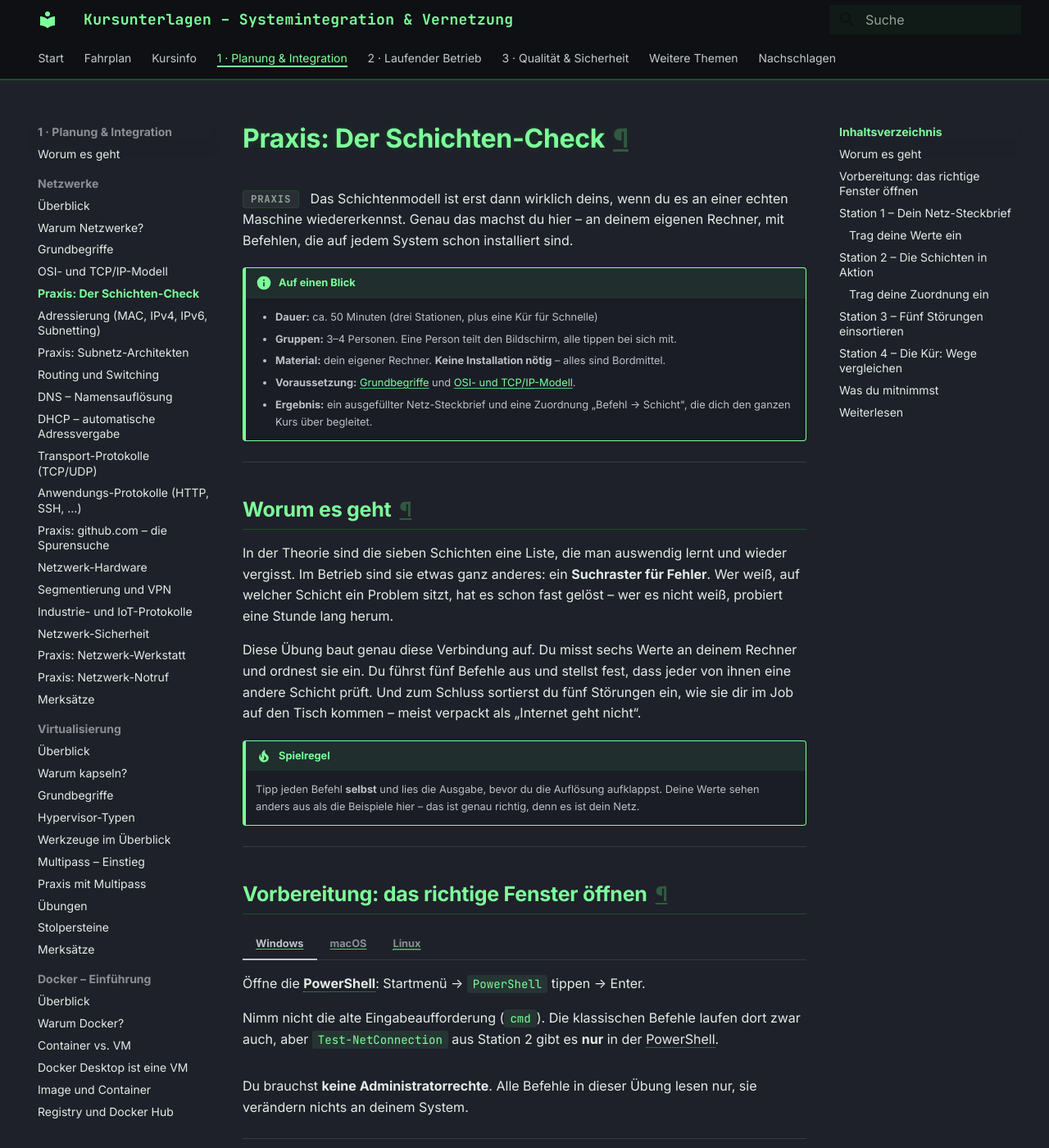
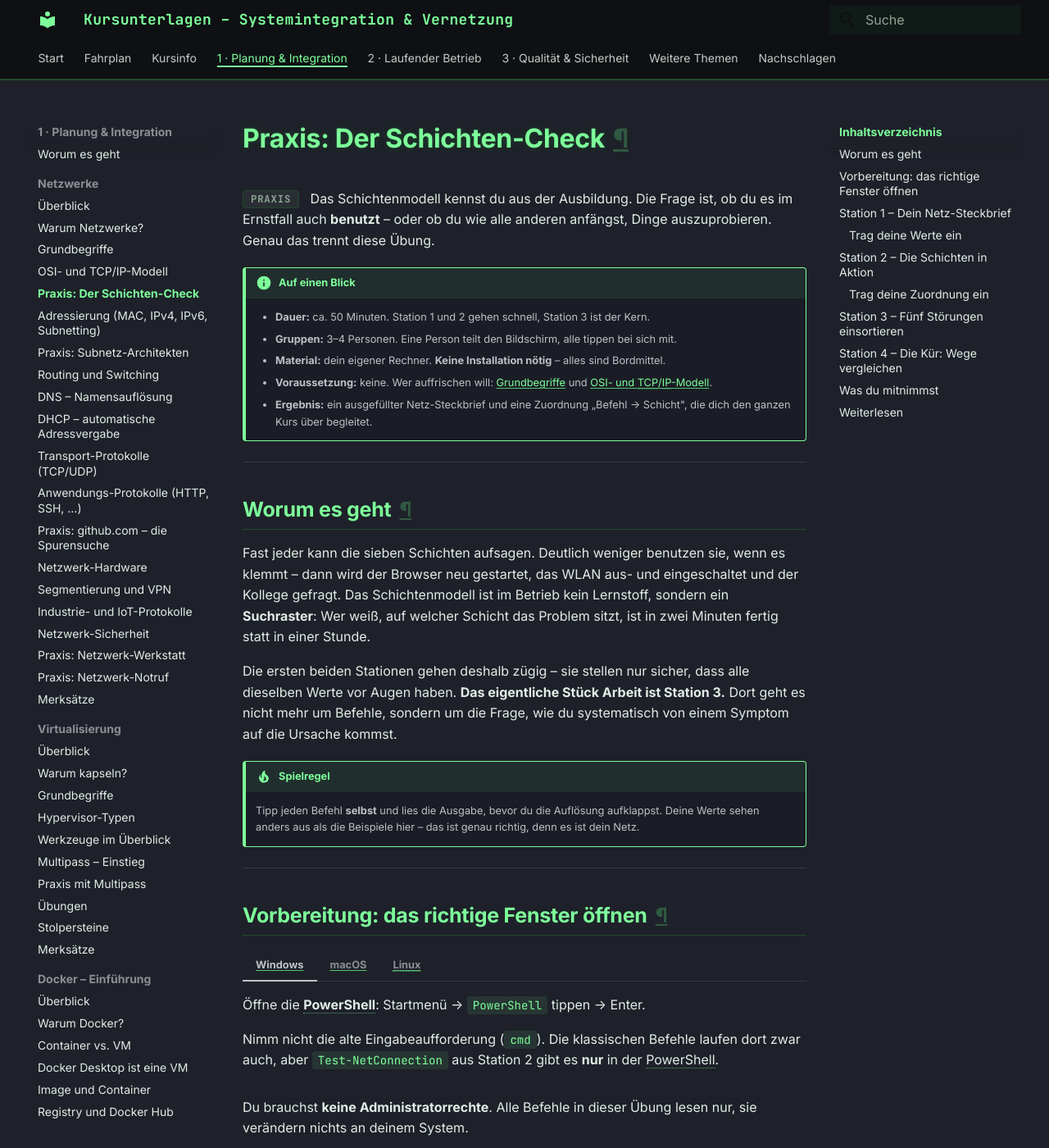
Before and after one commit to JacobMenge/kurs-unterlagen, an MkDocs documentation site: the page built from docs/netzwerke/praxis-schichten-check.md, in a window 1280 px wide and 1400 px high. Shown: the whole window at 82% size. Built offline with MkDocs 1.6.1 and Material for MkDocs 9.7.7, drawn with Linux system fonts in a browser that asks for light colours; some of the changed text lies outside the part shown.

Commit message:
netzwerke: abend 1 auf zielgruppe fachinformatiker angehoben - einfuehrungsfolien raus, abgrenzung ausbildung/fortbildung rein

````diff
--- a/docs/netzwerke/praxis-schichten-check.md
+++ b/docs/netzwerke/praxis-schichten-check.md
@@ -5,22 +5,22 @@
 
 # Praxis: Der Schichten-Check
 
-<span class='badge badge-praxis'>Praxis</span> &nbsp; Das Schichtenmodell ist erst dann wirklich deins, wenn du es an einer echten Maschine wiedererkennst. Genau das machst du hier – an deinem eigenen Rechner, mit Befehlen, die auf jedem System schon installiert sind.
+<span class='badge badge-praxis'>Praxis</span> &nbsp; Das Schichtenmodell kennst du aus der Ausbildung. Die Frage ist, ob du es im Ernstfall auch **benutzt** – oder ob du wie alle anderen anfängst, Dinge auszuprobieren. Genau das trennt diese Übung.
 
 !!! info "Auf einen Blick"
-    - **Dauer:** ca. 50 Minuten (drei Stationen, plus eine Kür für Schnelle)
+    - **Dauer:** ca. 50 Minuten. Station 1 und 2 gehen schnell, Station 3 ist der Kern.
     - **Gruppen:** 3–4 Personen. Eine Person teilt den Bildschirm, alle tippen bei sich mit.
     - **Material:** dein eigener Rechner. **Keine Installation nötig** – alles sind Bordmittel.
-    - **Voraussetzung:** [Grundbegriffe](grundbegriffe.md) und [OSI- und TCP/IP-Modell](osi-und-tcp-ip-modell.md).
+    - **Voraussetzung:** keine. Wer auffrischen will: [Grundbegriffe](grundbegriffe.md) und [OSI- und TCP/IP-Modell](osi-und-tcp-ip-modell.md).
     - **Ergebnis:** ein ausgefüllter Netz-Steckbrief und eine Zuordnung „Befehl → Schicht", die dich den ganzen Kurs über begleitet.
 
 ---
 
 ## Worum es geht
 
-In der Theorie sind die sieben Schichten eine Liste, die man auswendig lernt und wieder vergisst. Im Betrieb sind sie etwas ganz anderes: ein **Suchraster für Fehler**. Wer weiß, auf welcher Schicht ein Problem sitzt, hat es schon fast gelöst – wer es nicht weiß, probiert eine Stunde lang herum.
+Fast jeder kann die sieben Schichten aufsagen. Deutlich weniger benutzen sie, wenn es klemmt – dann wird der Browser neu gestartet, das WLAN aus- und eingeschaltet und der Kollege gefragt. Das Schichtenmodell ist im Betrieb kein Lernstoff, sondern ein **Suchraster**: Wer weiß, auf welcher Schicht das Problem sitzt, ist in zwei Minuten fertig statt in einer Stunde.
 
-Diese Übung baut genau diese Verbindung auf. Du misst sechs Werte an deinem Rechner und ordnest sie ein. Du führst fünf Befehle aus und stellst fest, dass jeder von ihnen eine andere Schicht prüft. Und zum Schluss sortierst du fünf Störungen ein, wie sie dir im Job auf den Tisch kommen – meist verpackt als „Internet geht nicht“.
+Die ersten beiden Stationen gehen deshalb zügig – sie stellen nur sicher, dass alle dieselben Werte vor Augen haben. **Das eigentliche Stück Arbeit ist Station 3.** Dort geht es nicht mehr um Befehle, sondern um die Frage, wie du systematisch von einem Symptom auf die Ursache kommst.
 
 !!! tip "Spielregel"
     Tipp jeden Befehl **selbst** und lies die Ausgabe, bevor du die Auflösung aufklappst. Deine Werte sehen anders aus als die Beispiele hier – das ist genau richtig, denn es ist dein Netz.
@@ -46,7 +46,7 @@
 
 ## Station 1 – Dein Netz-Steckbrief
 
-**Ziel:** sechs Werte über deinen Rechner finden – und jeden einer Schicht zuordnen.
+**Zügig, etwa 8 Minuten.** Die Befehle kennst du. Es geht nicht ums Finden, sondern um die rechte Spalte der Tabelle: **Welcher Wert gehört zu welcher Schicht?** Dort geht es erfahrungsgemäß auseinander.
 
 === "Windows"
     ```powershell
@@ -115,7 +115,7 @@
 
 ## Station 2 – Die Schichten in Aktion
 
-**Ziel:** Fünf Befehle ausführen und zu jedem notieren, **welche Schicht er prüft** und **woran du das in der Ausgabe siehst**.
+**Etwa 12 Minuten.** Auch diese Befehle sind dir vertraut. Die Frage ist eine andere: **Was genau beweist ein erfolgreicher Befehl – und was beweist er ausdrücklich nicht?**
 
 === "Windows"
     ```powershell
@@ -168,7 +168,9 @@
 
 ## Station 3 – Fünf Störungen einsortieren
 
-**Ziel:** die wichtigste Station. Zu jedem Fall zwei Antworten: **Welche Schicht ist betroffen?** und **Mit welchem Befehl weist du es nach?**
+**Der Kern der Übung, etwa 20 Minuten.** Zu jedem Fall drei Antworten: **Welche Schicht ist betroffen? Mit welchem Befehl weist du es nach? Und was ist die wahrscheinlichste Ursache dahinter?**
+
+Diskutiert die Fälle in der Gruppe aus. Bei mindestens zweien davon ist die naheliegende Antwort nicht die vollständige.
 
 | # | Störungsmeldung | Schicht | Nachweis |
 |---:|---|---|---|
````
Also changed, not shown: 2 other files.
